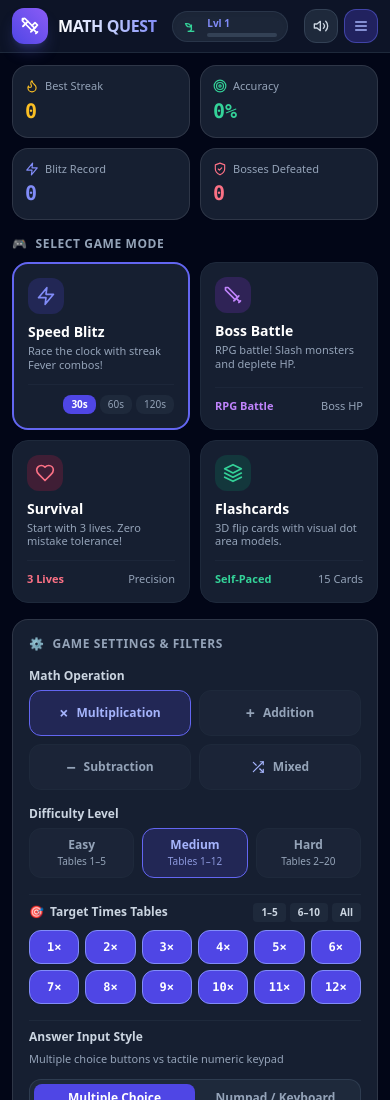
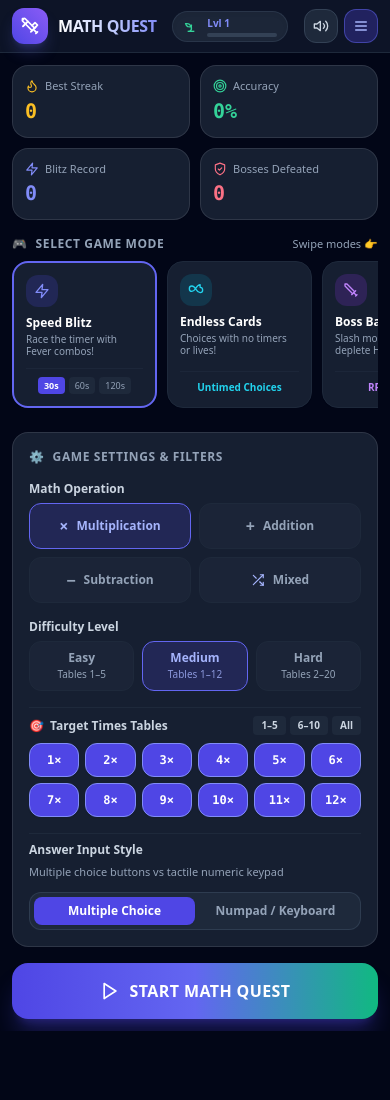
Before and after one commit to Mjoliva027/math-quest, a plain HTML site: page index.html in a window 390 px wide. Shown: the top 1100 px of the page. After the commit the page ends 1031 px from the top, so only its background shows below. Drawn offline with nearby package versions, Linux system fonts and the light colour scheme.

Commit message:
feat: added inline 5-mode selector and endless cards practice mode

```diff
--- a/css/style.css
+++ b/css/style.css
@@ -14,6 +14,15 @@ html, body {
 button, a, input, [role="button"], .choice-btn, .numpad-btn, .matrix-cell {
   touch-action: manipulation;
   -webkit-tap-highlight-color: transparent;
+}
+
+/* Hide Scrollbar for Horizontal Inline Swipe Carousels */
+.no-scrollbar::-webkit-scrollbar {
+  display: none;
+}
+.no-scrollbar {
+  -ms-overflow-style: none;
+  scrollbar-width: none;
 }
 
 /* 3D Perspective & Flashcard Flip */
--- a/index.html
+++ b/index.html
@@ -131,9 +131,9 @@
     <!-- ==================================================================
          VIEW 1: LOBBY / DASHBOARD
          ================================================================== -->
-    <section id="view-lobby" class="space-y-4 sm:space-y-6">
+    <section id="view-lobby" class="space-y-4 sm:space-y-5">
 
-      <!-- Quick Summary Banner with Professional Vector SVGs -->
+      <!-- Quick Summary Banner -->
       <div class="grid grid-cols-2 sm:grid-cols-4 gap-2.5 sm:gap-3">
         <div class="glass-panel rounded-2xl p-3 flex flex-col">
           <span class="text-[11px] sm:text-xs text-slate-400 font-medium flex items-center gap-1.5">
@@ -201,95 +201,106 @@
         </div>
       </div>
 
-      <!-- Main Game Modes Selection (4 Cards with Vector SVGs) -->
+      <!-- ================================================================
+           INLINE GAME MODES SELECTOR (5 MODES INLINE)
+           Desktop: 5-column grid | Mobile: Smooth horizontal swipe row
+           ================================================================ -->
       <div>
-        <h2 class="text-xs sm:text-sm font-bold uppercase tracking-wider text-slate-400 mb-2.5 sm:mb-3 flex items-center gap-2">
-          <span>🎮</span> Select Game Mode
-        </h2>
-        <div class="grid grid-cols-2 lg:grid-cols-4 gap-2.5 sm:gap-3.5">
+        <div class="flex items-center justify-between mb-2 sm:mb-2.5">
+          <h2 class="text-xs sm:text-sm font-bold uppercase tracking-wider text-slate-400 flex items-center gap-2">
+            <span>🎮</span> Select Game Mode
+          </h2>
+          <span class="text-[11px] text-slate-400 md:hidden flex items-center gap-1">Swipe modes 👉</span>
+        </div>
+
+        <div class="flex overflow-x-auto snap-x snap-mandatory no-scrollbar md:grid md:grid-cols-5 gap-2.5 sm:gap-3 pb-2" id="modes-carousel">
 
           <!-- Mode 1: Speed Blitz -->
-          <div class="mode-card glass-panel hover:border-indigo-500/80 rounded-2xl p-3.5 sm:p-5 cursor-pointer transition-all duration-150 active:scale-[0.98] relative flex flex-col justify-between border-2 border-indigo-500" data-mode="blitz">
+          <div class="mode-card snap-start flex-shrink-0 w-[145px] sm:w-[165px] md:w-auto glass-panel hover:border-indigo-500/80 rounded-2xl p-3 sm:p-4 cursor-pointer transition-all duration-150 active:scale-[0.98] flex flex-col justify-between border-2 border-indigo-500" data-mode="blitz">
             <div>
-              <div class="w-9 h-9 sm:w-11 sm:h-11 rounded-xl bg-indigo-600/20 text-indigo-400 flex items-center justify-center mb-2 sm:mb-3">
-                <svg class="w-5 h-5 sm:w-6 sm:h-6" viewBox="0 0 24 24" fill="none" stroke="currentColor" stroke-width="2" stroke-linecap="round" stroke-linejoin="round">
+              <div class="w-8 h-8 sm:w-10 sm:h-10 rounded-xl bg-indigo-600/20 text-indigo-400 flex items-center justify-center mb-2">
+                <svg class="w-4 h-4 sm:w-5 sm:h-5" viewBox="0 0 24 24" fill="none" stroke="currentColor" stroke-width="2" stroke-linecap="round" stroke-linejoin="round">
                   <polygon points="13 2 3 14 12 14 11 22 21 10 12 10 13 2"></polygon>
                 </svg>
               </div>
-              <h3 class="text-sm sm:text-base font-black text-white mb-0.5">Speed Blitz</h3>
-              <p class="text-[11px] text-slate-400 leading-tight line-clamp-2">
-                Race the clock with streak Fever combos!
-              </p>
+              <h3 class="text-xs sm:text-sm font-black text-white mb-0.5">Speed Blitz</h3>
+              <p class="text-[10px] sm:text-[11px] text-slate-400 leading-tight">Race the timer with Fever combos!</p>
             </div>
-            <div class="mt-3 pt-2.5 border-t border-slate-800/80 flex items-center justify-between text-[11px]">
-              <span class="text-indigo-400 font-semibold hidden sm:inline">Timer</span>
-              <div class="flex gap-1 w-full sm:w-auto justify-end" id="blitz-duration-selector">
-                <button type="button" class="duration-btn px-2 py-0.5 rounded-lg bg-indigo-600 text-white font-bold text-[10px] sm:text-[11px]" data-duration="30">30s</button>
-                <button type="button" class="duration-btn px-2 py-0.5 rounded-lg bg-slate-800 text-slate-400 text-[10px] sm:text-[11px]" data-duration="60">60s</button>
-                <button type="button" class="duration-btn px-2 py-0.5 rounded-lg bg-slate-800 text-slate-400 text-[10px] sm:text-[11px]" data-duration="120">120s</button>
+            <div class="mt-2.5 pt-2 border-t border-slate-800/80 flex items-center justify-between text-[10px]">
+              <div class="flex gap-1 w-full justify-center" id="blitz-duration-selector">
+                <button type="button" class="duration-btn px-1.5 py-0.5 rounded bg-indigo-600 text-white font-bold text-[9px] sm:text-[10px]" data-duration="30">30s</button>
+                <button type="button" class="duration-btn px-1.5 py-0.5 rounded bg-slate-800 text-slate-400 text-[9px] sm:text-[10px]" data-duration="60">60s</button>
+                <button type="button" class="duration-btn px-1.5 py-0.5 rounded bg-slate-800 text-slate-400 text-[9px] sm:text-[10px]" data-duration="120">120s</button>
               </div>
             </div>
           </div>
 
-          <!-- Mode 2: Boss Battle (RPG Mode) -->
-          <div class="mode-card glass-panel hover:border-purple-500/80 rounded-2xl p-3.5 sm:p-5 cursor-pointer transition-all duration-150 active:scale-[0.98] relative flex flex-col justify-between border border-slate-800" data-mode="boss">
+          <!-- Mode 2: Endless Cards (NEW MODE!) -->
+          <div class="mode-card snap-start flex-shrink-0 w-[145px] sm:w-[165px] md:w-auto glass-panel hover:border-cyan-500/80 rounded-2xl p-3 sm:p-4 cursor-pointer transition-all duration-150 active:scale-[0.98] flex flex-col justify-between border border-slate-800" data-mode="endless">
             <div>
-              <div class="w-9 h-9 sm:w-11 sm:h-11 rounded-xl bg-purple-600/20 text-purple-400 flex items-center justify-center mb-2 sm:mb-3">
-                <svg class="w-5 h-5 sm:w-6 sm:h-6" viewBox="0 0 24 24" fill="none" stroke="currentColor" stroke-width="2" stroke-linecap="round" stroke-linejoin="round">
+              <div class="w-8 h-8 sm:w-10 sm:h-10 rounded-xl bg-cyan-600/20 text-cyan-400 flex items-center justify-center mb-2">
+                <svg class="w-4 h-4 sm:w-5 sm:h-5" viewBox="0 0 24 24" fill="none" stroke="currentColor" stroke-width="2" stroke-linecap="round" stroke-linejoin="round">
+                  <path d="M18.178 8c5.096 0 5.096 8 0 8-2.695 0-4.71-2.616-6.178-5-1.468-2.384-3.483-5-6.178-5-5.096 0-5.096 8 0 8 2.695 0 4.71-2.616 6.178-5 1.468-2.384 3.483-5 6.178-5z"/>
+                </svg>
+              </div>
+              <h3 class="text-xs sm:text-sm font-black text-white mb-0.5">Endless Cards</h3>
+              <p class="text-[10px] sm:text-[11px] text-slate-400 leading-tight">Choices with no timers or lives!</p>
+            </div>
+            <div class="mt-2.5 pt-2 border-t border-slate-800/80 text-[10px] text-center">
+              <span class="text-cyan-400 font-semibold">Untimed Choices</span>
+            </div>
+          </div>
+
+          <!-- Mode 3: Boss Battle (RPG Mode) -->
+          <div class="mode-card snap-start flex-shrink-0 w-[145px] sm:w-[165px] md:w-auto glass-panel hover:border-purple-500/80 rounded-2xl p-3 sm:p-4 cursor-pointer transition-all duration-150 active:scale-[0.98] flex flex-col justify-between border border-slate-800" data-mode="boss">
+            <div>
+              <div class="w-8 h-8 sm:w-10 sm:h-10 rounded-xl bg-purple-600/20 text-purple-400 flex items-center justify-center mb-2">
+                <svg class="w-4 h-4 sm:w-5 sm:h-5" viewBox="0 0 24 24" fill="none" stroke="currentColor" stroke-width="2" stroke-linecap="round" stroke-linejoin="round">
                   <path d="M14.5 17.5L3 6V3h3l11.5 11.5"></path>
                   <path d="m13 19 6-6"></path>
                   <path d="M16 16l4 4"></path>
                   <path d="M19 21l2-2"></path>
                 </svg>
               </div>
-              <h3 class="text-sm sm:text-base font-black text-white mb-0.5">Boss Battle</h3>
-              <p class="text-[11px] text-slate-400 leading-tight line-clamp-2">
-                RPG battle! Slash monsters and deplete HP.
-              </p>
+              <h3 class="text-xs sm:text-sm font-black text-white mb-0.5">Boss Battle</h3>
+              <p class="text-[10px] sm:text-[11px] text-slate-400 leading-tight">Slash monsters and deplete HP!</p>
             </div>
-            <div class="mt-3 pt-2.5 border-t border-slate-800/80 flex items-center justify-between text-[11px]">
+            <div class="mt-2.5 pt-2 border-t border-slate-800/80 text-[10px] text-center">
               <span class="text-purple-400 font-semibold">RPG Battle</span>
-              <span class="text-slate-400">Boss HP</span>
             </div>
           </div>
 
-          <!-- Mode 3: Survival (3 Hearts) -->
-          <div class="mode-card glass-panel hover:border-rose-500/80 rounded-2xl p-3.5 sm:p-5 cursor-pointer transition-all duration-150 active:scale-[0.98] relative flex flex-col justify-between border border-slate-800" data-mode="survival">
+          <!-- Mode 4: Survival (3 Hearts) -->
+          <div class="mode-card snap-start flex-shrink-0 w-[145px] sm:w-[165px] md:w-auto glass-panel hover:border-rose-500/80 rounded-2xl p-3 sm:p-4 cursor-pointer transition-all duration-150 active:scale-[0.98] flex flex-col justify-between border border-slate-800" data-mode="survival">
             <div>
-              <div class="w-9 h-9 sm:w-11 sm:h-11 rounded-xl bg-rose-600/20 text-rose-400 flex items-center justify-center mb-2 sm:mb-3">
-                <svg class="w-5 h-5 sm:w-6 sm:h-6" viewBox="0 0 24 24" fill="none" stroke="currentColor" stroke-width="2" stroke-linecap="round" stroke-linejoin="round">
+              <div class="w-8 h-8 sm:w-10 sm:h-10 rounded-xl bg-rose-600/20 text-rose-400 flex items-center justify-center mb-2">
+                <svg class="w-4 h-4 sm:w-5 sm:h-5" viewBox="0 0 24 24" fill="none" stroke="currentColor" stroke-width="2" stroke-linecap="round" stroke-linejoin="round">
                   <path d="M19 14c1.49-1.46 3-3.21 3-5.5A5.5 5.5 0 0 0 16.5 3c-1.76 0-3 .5-4.5 2-1.5-1.5-2.74-2-4.5-2A5.5 5.5 0 0 0 2 8.5c0 2.3 1.5 4.05 3 5.5l7 7Z"></path>
                 </svg>
               </div>
-              <h3 class="text-sm sm:text-base font-black text-white mb-0.5">Survival</h3>
-              <p class="text-[11px] text-slate-400 leading-tight line-clamp-2">
-                Start with 3 lives. Zero mistake tolerance!
-              </p>
+              <h3 class="text-xs sm:text-sm font-black text-white mb-0.5">Survival</h3>
+              <p class="text-[10px] sm:text-[11px] text-slate-400 leading-tight">Start with 3 lives. Zero mistakes!</p>
             </div>
-            <div class="mt-3 pt-2.5 border-t border-slate-800/80 flex items-center justify-between text-[11px]">
+            <div class="mt-2.5 pt-2 border-t border-slate-800/80 text-[10px] text-center">
               <span class="text-rose-400 font-semibold">3 Lives</span>
-              <span class="text-slate-400">Precision</span>
             </div>
           </div>
 
-          <!-- Mode 4: Flashcards -->
-          <div class="mode-card glass-panel hover:border-emerald-500/80 rounded-2xl p-3.5 sm:p-5 cursor-pointer transition-all duration-150 active:scale-[0.98] relative flex flex-col justify-between border border-slate-800" data-mode="flashcards">
+          <!-- Mode 5: Flashcards (Study) -->
+          <div class="mode-card snap-start flex-shrink-0 w-[145px] sm:w-[165px] md:w-auto glass-panel hover:border-emerald-500/80 rounded-2xl p-3 sm:p-4 cursor-pointer transition-all duration-150 active:scale-[0.98] flex flex-col justify-between border border-slate-800" data-mode="flashcards">
             <div>
-              <div class="w-9 h-9 sm:w-11 sm:h-11 rounded-xl bg-emerald-600/20 text-emerald-400 flex items-center justify-center mb-2 sm:mb-3">
-                <svg class="w-5 h-5 sm:w-6 sm:h-6" viewBox="0 0 24 24" fill="none" stroke="currentColor" stroke-width="2" stroke-linecap="round" stroke-linejoin="round">
+              <div class="w-8 h-8 sm:w-10 sm:h-10 rounded-xl bg-emerald-600/20 text-emerald-400 flex items-center justify-center mb-2">
+                <svg class="w-4 h-4 sm:w-5 sm:h-5" viewBox="0 0 24 24" fill="none" stroke="currentColor" stroke-width="2" stroke-linecap="round" stroke-linejoin="round">
                   <polygon points="12 2 2 7 12 12 22 7 12 2"></polygon>
                   <polyline points="2 17 12 22 22 17"></polyline>
                   <polyline points="2 12 12 17 22 12"></polyline>
                 </svg>
               </div>
-              <h3 class="text-sm sm:text-base font-black text-white mb-0.5">Flashcards</h3>
-              <p class="text-[11px] text-slate-400 leading-tight line-clamp-2">
-                3D flip cards with visual dot area models.
-              </p>
+              <h3 class="text-xs sm:text-sm font-black text-white mb-0.5">Flashcards</h3>
+              <p class="text-[10px] sm:text-[11px] text-slate-400 leading-tight">3D flip cards with area model.</p>
             </div>
-            <div class="mt-3 pt-2.5 border-t border-slate-800/80 flex items-center justify-between text-[11px]">
-              <span class="text-emerald-400 font-semibold">Self-Paced</span>
-              <span class="text-slate-400">15 Cards</span>
+            <div class="mt-2.5 pt-2 border-t border-slate-800/80 text-[10px] text-center">
+              <span class="text-emerald-400 font-semibold">Self-Paced Flip</span>
             </div>
           </div>
 
@@ -391,7 +402,7 @@
     </section>
 
     <!-- ==================================================================
-         VIEW 2: QUIZ ARENA (Speed Blitz & Survival)
+         VIEW 2: QUIZ ARENA (Speed Blitz, Survival & Endless Cards)
          ================================================================== -->
     <section id="view-quiz" class="hidden space-y-4 max-w-2xl mx-auto w-full transition-all">
 
@@ -413,8 +424,9 @@
             </div>
           </div>
 
-          <!-- Center: Timer or Hearts -->
+          <!-- Center: Mode Indicator (Timer for Blitz, Hearts for Survival, or Card Count for Endless) -->
           <div class="flex items-center gap-1.5">
+            <!-- Blitz Timer -->
             <div id="hud-timer-container" class="flex items-center gap-1.5">
               <svg class="w-4 h-4 text-indigo-400" viewBox="0 0 24 24" fill="none" stroke="currentColor" stroke-width="2" stroke-linecap="round" stroke-linejoin="round">
                 <circle cx="12" cy="12" r="10"></circle>
@@ -423,17 +435,25 @@
               <span id="hud-timer-val" class="font-mono text-xl sm:text-2xl font-black text-white">60</span>
               <span class="text-[11px] text-slate-400">s</span>
             </div>
-            <div id="hud-hearts-container" class="hidden flex items-center gap-1">
-              <!-- Rendered via JS -->
+            <!-- Survival Hearts -->
+            <div id="hud-hearts-container" class="hidden flex items-center gap-1"></div>
+            <!-- Endless Cards Indicator -->
+            <div id="hud-endless-container" class="hidden flex items-center gap-1.5">
+              <span class="text-[10px] text-cyan-400 font-bold uppercase tracking-wider">Card</span>
+              <span id="hud-endless-card-val" class="font-mono text-xl sm:text-2xl font-black text-cyan-300">#1</span>
             </div>
           </div>
 
-          <!-- Right: Score & Exit -->
-          <div class="flex items-center gap-2.5">
+          <!-- Right: Score & Actions -->
+          <div class="flex items-center gap-2">
             <div class="text-right">
               <span class="text-[9px] sm:text-[10px] text-slate-400 uppercase font-bold block">Score</span>
               <span id="hud-score-val" class="text-lg sm:text-xl font-black text-indigo-300 font-mono">0</span>
             </div>
+            <!-- Finish Endless Session Button -->
+            <button id="btn-quiz-finish" class="hidden px-2.5 py-1 rounded-xl bg-cyan-600/30 hover:bg-cyan-600/50 border border-cyan-500/50 text-cyan-200 text-xs font-bold active:scale-95 transition-all">
+              Finish
+            </button>
             <button id="btn-quiz-exit" class="p-1.5 sm:p-2 rounded-xl bg-slate-800 text-slate-400 hover:text-white text-xs font-bold active:scale-95" title="Quit">
               ✕
             </button>
@@ -534,7 +554,7 @@
     </section>
 
     <!-- ==================================================================
-         VIEW 3: RPG BOSS BATTLE ARENA (VECTOR CREST AVATARS)
+         VIEW 3: RPG BOSS BATTLE ARENA
          ================================================================== -->
     <section id="view-boss" class="hidden space-y-3.5 max-w-2xl mx-auto w-full">
 
@@ -719,7 +739,7 @@
     </section>
 
     <!-- ==================================================================
-         VIEW 5: RESULTS / GAME OVER (VECTOR TROPHY)
+         VIEW 5: RESULTS / GAME OVER
          ================================================================== -->
     <section id="view-results" class="hidden space-y-5 max-w-lg mx-auto w-full">
 
@@ -988,19 +1008,19 @@
 
       <!-- Blitz Records Breakdown -->
       <div class="bg-slate-800/60 p-3 rounded-xl border border-slate-700/60">
-        <span class="text-[11px] font-bold text-slate-300 block mb-1.5">⚡ Speed Blitz Records</span>
+        <span class="text-[11px] font-bold text-slate-300 block mb-1.5">⚡ Records Breakdown</span>
         <div class="grid grid-cols-3 gap-1.5 text-center text-xs">
           <div class="bg-slate-900/60 p-1.5 rounded-lg">
-            <span class="text-[9px] text-slate-400 block">30s</span>
+            <span class="text-[9px] text-slate-400 block">30s Blitz</span>
             <span id="record-blitz-30" class="font-mono font-bold text-indigo-300 text-xs">0</span>
           </div>
           <div class="bg-slate-900/60 p-1.5 rounded-lg">
-            <span class="text-[9px] text-slate-400 block">60s</span>
+            <span class="text-[9px] text-slate-400 block">60s Blitz</span>
             <span id="record-blitz-60" class="font-mono font-bold text-indigo-300 text-xs">0</span>
           </div>
           <div class="bg-slate-900/60 p-1.5 rounded-lg">
-            <span class="text-[9px] text-slate-400 block">120s</span>
-            <span id="record-blitz-120" class="font-mono font-bold text-indigo-300 text-xs">0</span>
+            <span class="text-[9px] text-slate-400 block">Endless Record</span>
+            <span id="record-endless" class="font-mono font-bold text-cyan-300 text-xs">0</span>
           </div>
         </div>
       </div>
--- a/js/app.js
+++ b/js/app.js
@@ -30,6 +30,7 @@ document.addEventListener('DOMContentLoaded', () => {
     roundMistakes: [],
     isEvaluating: false,
     isFeverActive: false,
+    endlessCardCount: 1,
 
     // Flashcard State & Touch Gestures
     flashcardDeck: [],
@@ -126,7 +127,10 @@ document.addEventListener('DOMContentLoaded', () => {
   const hudTimerContainer = document.getElementById('hud-timer-container');
   const hudTimerVal = document.getElementById('hud-timer-val');
   const hudHeartsContainer = document.getElementById('hud-hearts-container');
+  const hudEndlessContainer = document.getElementById('hud-endless-container');
+  const hudEndlessCardVal = document.getElementById('hud-endless-card-val');
   const hudScoreVal = document.getElementById('hud-score-val');
+  const btnQuizFinish = document.getElementById('btn-quiz-finish');
   const btnQuizExit = document.getElementById('btn-quiz-exit');
   const quizCard = document.getElementById('quiz-card');
   const quizOpSymbol = document.getElementById('quiz-op-symbol');
@@ -213,6 +217,7 @@ document.addEventListener('DOMContentLoaded', () => {
   const recordBlitz30 = document.getElementById('record-blitz-30');
   const recordBlitz60 = document.getElementById('record-blitz-60');
   const recordBlitz120 = document.getElementById('record-blitz-120');
+  const recordEndless = document.getElementById('record-endless');
   const btnResetData = document.getElementById('btn-reset-data');
 
   // =========================================================================
@@ -350,6 +355,7 @@ document.addEventListener('DOMContentLoaded', () => {
     state.correctCount = 0;
     state.totalCount = 0;
     state.hearts = 3;
+    state.endlessCardCount = 1;
     state.roundMistakes = [];
     state.isEvaluating = false;
     state.directInputVal = '';
@@ -416,19 +422,27 @@ document.addEventListener('DOMContentLoaded', () => {
   function startQuiz() {
     showView('view-quiz');
 
+    // Reset visibility of mode-specific HUD widgets
+    hudTimerContainer.classList.add('hidden');
+    hudHeartsContainer.classList.add('hidden');
+    if (hudEndlessContainer) hudEndlessContainer.classList.add('hidden');
+    if (btnQuizFinish) btnQuizFinish.classList.add('hidden');
+
     if (state.mode === 'blitz') {
       hudTimerContainer.classList.remove('hidden');
-      hudHeartsContainer.classList.add('hidden');
       state.timeLeft = state.blitzDuration;
       hudTimerVal.textContent = state.timeLeft;
       startBlitzTimer();
     } else if (state.mode === 'survival') {
-      hudTimerContainer.classList.add('hidden');
       hudHeartsContainer.classList.remove('hidden');
       renderHearts();
+    } else if (state.mode === 'endless') {
+      if (hudEndlessContainer) hudEndlessContainer.classList.remove('hidden');
+      if (btnQuizFinish) btnQuizFinish.classList.remove('hidden');
+      state.endlessCardCount = 1;
+      if (hudEndlessCardVal) hudEndlessCardVal.textContent = `#${state.endlessCardCount}`;
     } else if (state.mode === 'mistake_drill') {
-      hudTimerContainer.classList.add('hidden');
-      hudHeartsContainer.classList.add('hidden');
+      // Untimed, mistake drill
     }
 
     updateScoreDisplay();
@@ -594,6 +608,11 @@ document.addEventListener('DOMContentLoaded', () => {
       StorageManager.removeMistake(state.currentProblem.equation);
     }
 
+    if (state.mode === 'endless') {
+      state.endlessCardCount++;
+      if (hudEndlessCardVal) hudEndlessCardVal.textContent = `#${state.endlessCardCount}`;
+    }
+
     updateScoreDisplay();
     updateStreakDisplay();
     syncPlayerHUD();
@@ -609,6 +628,11 @@ document.addEventListener('DOMContentLoaded', () => {
 
     StorageManager.recordMistake(state.currentProblem);
     state.roundMistakes.push({ ...state.currentProblem });
+
+    if (state.mode === 'endless') {
+      state.endlessCardCount++;
+      if (hudEndlessCardVal) hudEndlessCardVal.textContent = `#${state.endlessCardCount}`;
+    }
 
     // Reveal answer on visual area model if active
     if (state.currentProblem.operation === 'multiply') {
@@ -1302,11 +1326,21 @@ document.addEventListener('DOMContentLoaded', () => {
       card.addEventListener('click', () => {
         SoundEngine.playClick();
         modeCards.forEach(c => {
-          c.classList.remove('border-indigo-500', 'border-purple-500', 'border-2');
+          c.classList.remove(
+            'border-indigo-500', 'border-cyan-500', 'border-purple-500', 'border-rose-500', 'border-emerald-500',
+            'border-2'
+          );
           c.classList.add('border-slate-800', 'border');
         });
-        const borderColor = card.dataset.mode === 'boss' ? 'border-purple-500' : 'border-indigo-500';
-        card.classList.add(borderColor, 'border-2');
+        const borderMap = {
+          blitz: 'border-indigo-500',
+          endless: 'border-cyan-500',
+          boss: 'border-purple-500',
+          survival: 'border-rose-500',
+          flashcards: 'border-emerald-500',
+        };
+        const activeBorder = borderMap[card.dataset.mode] || 'border-indigo-500';
+        card.classList.add(activeBorder, 'border-2');
         card.classList.remove('border-slate-800', 'border');
         state.mode = card.dataset.mode;
       });
@@ -1382,6 +1416,14 @@ document.addEventListener('DOMContentLoaded', () => {
       clearInterval(state.timerInterval);
       showView('view-lobby');
     });
+
+    // Finish Endless Mode Session
+    if (btnQuizFinish) {
+      btnQuizFinish.addEventListener('click', () => {
+        SoundEngine.playClick();
+        endGame('Endless Session Complete!');
+      });
+    }
 
     // Exit from Boss Battle
     btnBossExit.addEventListener('click', () => {
@@ -1565,6 +1607,7 @@ document.addEventListener('DOMContentLoaded', () => {
     recordBlitz30.textContent = stats.highScores.blitz_30 || 0;
     recordBlitz60.textContent = stats.highScores.blitz_60 || 0;
     recordBlitz120.textContent = stats.highScores.blitz_120 || 0;
+    if (recordEndless) recordEndless.textContent = stats.highScores.endless || 0;
 
     modalStats.classList.remove('hidden');
   }
--- a/js/storage.js
+++ b/js/storage.js
@@ -30,6 +30,7 @@ const StorageManager = (() => {
       blitz_120: 0,
       survival: 0,
       boss: 0,
+      endless: 0,
     },
     bossStats: {
       defeated: [],
@@ -143,6 +144,8 @@ const StorageManager = (() => {
       scoreKey = 'survival';
     } else if (mode === 'boss') {
       scoreKey = 'boss';
+    } else if (mode === 'endless') {
+      scoreKey = 'endless';
     }
 
     if (scoreKey && score > (data.highScores[scoreKey] || 0)) {
```
Also changed, not shown: 1 other file.
